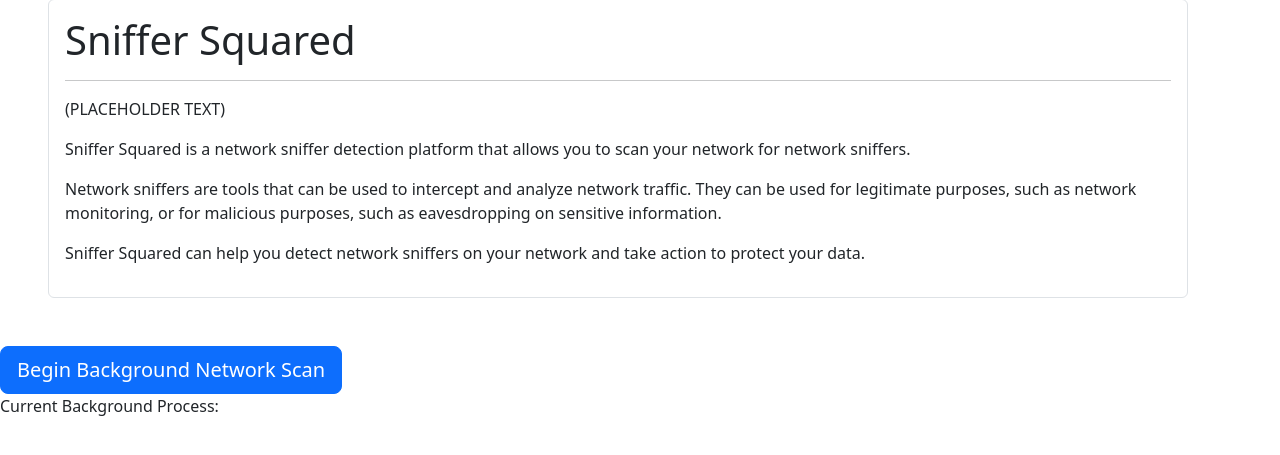
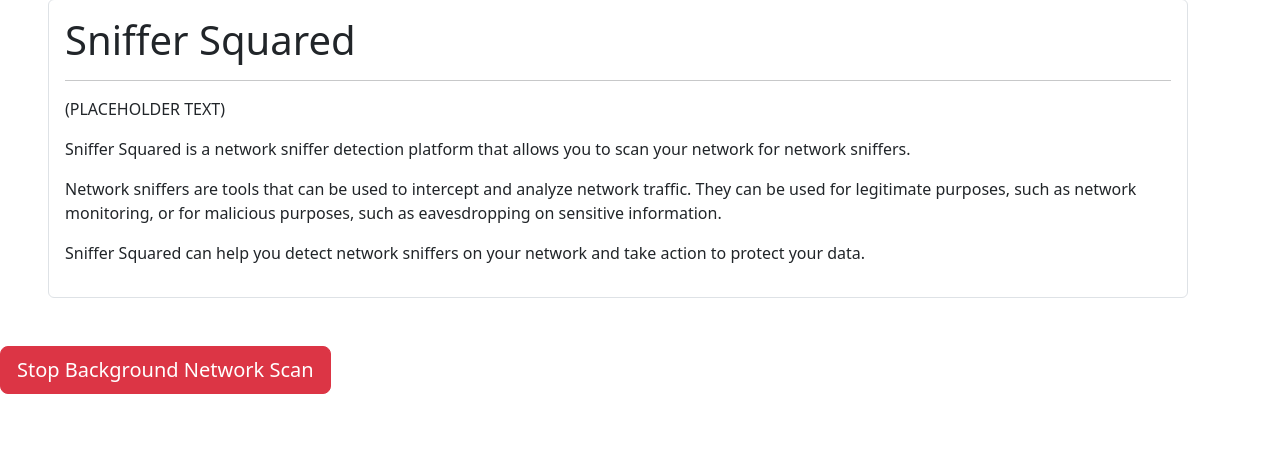
Before and after one commit to Radictionary/sniffer-squared, a Django app: page / in a window 1280 px wide. Shown: the part 107-562 px from the top of the page. Run offline with Django 5.2, Linux system fonts and the light colour scheme; a user stored in the database is signed in; tables that the repository leaves empty hold one stand-in row (values such as "Sample post").

Commit message:
button toggling

```diff
--- a/app/sniffersquaredapp/templates/index.html
+++ b/app/sniffersquaredapp/templates/index.html
@@ -9,5 +9,11 @@
         <p>Network sniffers are tools that can be used to intercept and analyze network traffic. They can be used for legitimate purposes, such as network monitoring, or for malicious purposes, such as eavesdropping on sensitive information.</p>
         <p>Sniffer Squared can help you detect network sniffers on your network and take action to protect your data.</p>
     </div>
-    <a href="/start/" class="btn-lg btn-block btn btn-primary">Begin Background Network Scan</a><p>Current Background Process: </p>
+    {% if run_file_status %}
+        <!-- button to turn off -->
+        <a href="/shutdown/" class="btn-lg btn btn-block btn-danger">Stop Background Network Scan</a>
+    {% else %}
+        <!-- button to turn on -->
+        <a href="/start/" class="btn-lg btn-block btn btn-primary">Begin Background Network Scan</a>
+    {% endif %}
 {% endblock content %}
```
